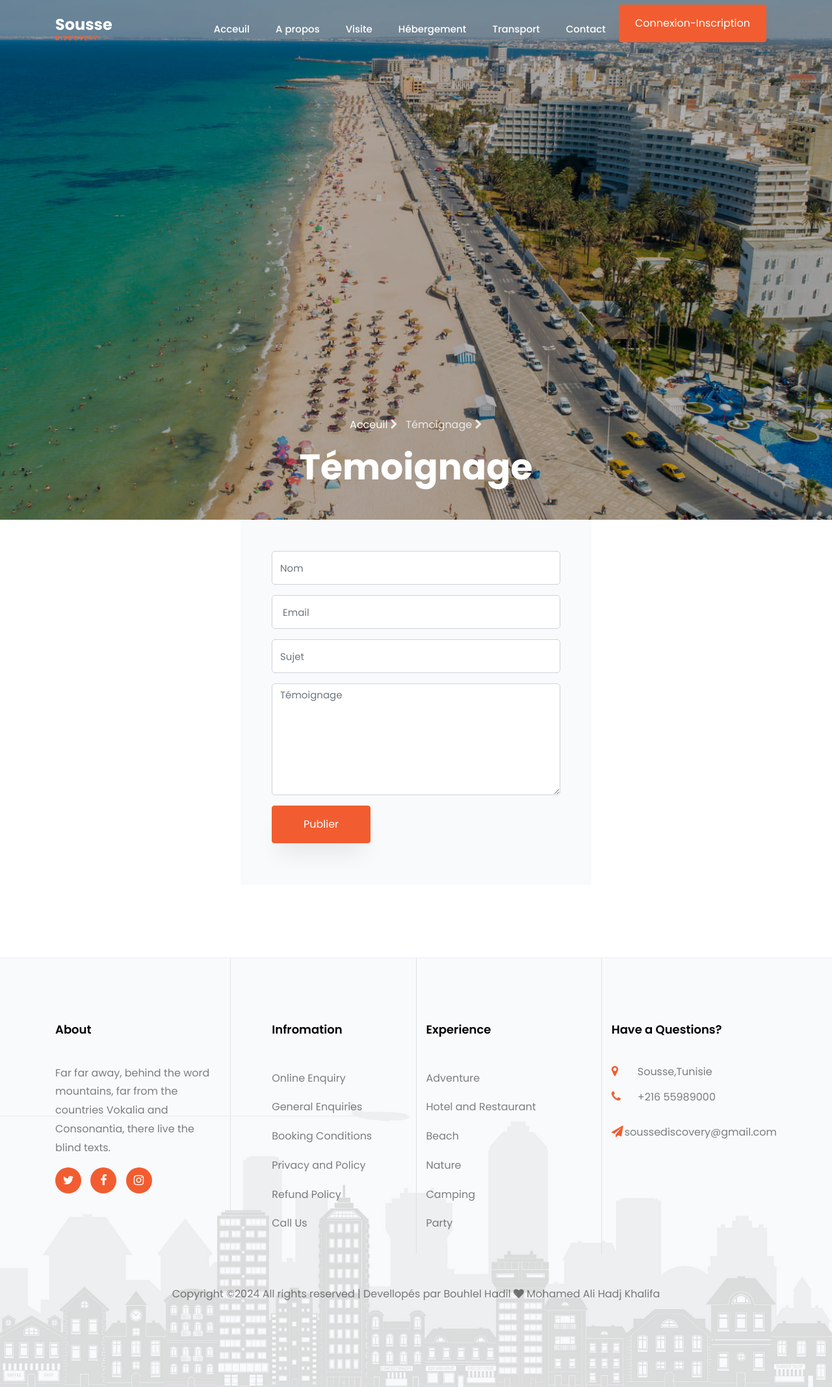
After one commit to hadilbl/SousseDiscovery, a PHP site: the page made by Témoignage.php in a window 1280 px wide. The commit adds this page. Shown: the whole page at 65% size. Run offline with PHP 8.4, Linux system fonts and the light colour scheme; some libraries are stand-ins or nearby versions; some web fonts are replaced.

Commit message:
ajoutation

```diff
--- /dev/null
+++ b/Témoignage.php
@@ -0,0 +1,50 @@
+<?php require_once('head.php'); ?>
+<?php require_once('navbar.php'); ?>
+<section class="hero-wrap hero-wrap-2 js-fullheight" style="background-image: url('images/sousse3.jpg');">
+  <div class="overlay"></div>
+  <div class="container">
+    <div class="row no-gutters slider-text js-fullheight align-items-end justify-content-center">
+      <div class="col-md-9 ftco-animate pb-5 text-center">
+        <p class="breadcrumbs"><span class="mr-2"><a href="index.html">Acceuil <i class="fa fa-chevron-right"></i></a></span> <span>Témoignage <i class="fa fa-chevron-right"></i></span></p>
+        <h1 class="mb-0 bread">Témoignage</h1>
+      </div>
+    </div>
+  </div>
+</section>
+<?php
+      $success = '<div class="alert alert-success" role="alert">' . "Opération terminée avec" . ' <strong>' . "succès" . '</strong>.</div>';
+      $danger = '<div class="alert alert-danger" role="alert"><strong>' . "Erreur" . '</strong> ' . "lors de la terminaison de cette opération." . '</div>';
+      if (isset($_POST['send'])) {
+        echo ($contactfct->create($_POST['nom'], $_POST['email'], $_POST['sujet'], $_POST['message'])) ? $success : $danger;
+      }
+    ?>
+<section class="ftco-section contact-section ftco-no-pt">
+  <div class="container">
+
+    <div class="row block-9 justify-content-center">
+      <div class="col-md-6 order-md-last d-flex">
+        <form action="#" method='post' class="bg-light p-5 contact-form">
+          <div class="form-group">
+            <input type="text" name='nom' class="form-control" required placeholder="Nom">
+          </div>
+          <div class="form-group">
+            <input type="email" name='email' class="form-control" required placeholder=" Email">
+          </div>
+          <div class="form-group">
+            <input type="text" name='sujet' class="form-control" required placeholder="Sujet">
+          </div>
+          <div class="form-group">
+            <textarea name="message" id="" cols="30" rows="7" required class="form-control" placeholder="Témoignage"></textarea>
+          </div>
+          <div class="form-group">
+            <button type="submit" name="send" class="btn btn-primary py-3 px-5">Publier</button>
+          </div>
+        </form>
+      </div>
+
+    </div>
+  </div>
+</section>
+
+<?php require_once('footer.php'); ?>
+<?php include('loader.php'); ?>
--- a/contact.php
+++ b/contact.php
@@ -66,10 +66,10 @@
       <div class="col-md-6 order-md-last d-flex">
         <form action="#" method='post' class="bg-light p-5 contact-form">
           <div class="form-group">
-            <input type="text" name='nom' class="form-control" required placeholder="votre nom">
+            <input type="text" name='nom' class="form-control" required placeholder="Nom">
           </div>
           <div class="form-group">
-            <input type="email" name='email' class="form-control" required placeholder=" Email">
+            <input type="email" name='email' class="form-control" required placeholder="Email">
           </div>
           <div class="form-group">
             <input type="text" name='sujet' class="form-control" required placeholder="Sujet">
--- a/index.php
+++ b/index.php
@@ -338,7 +338,7 @@ require_once('head.php');
 	<div class="container">
 		<div class="row justify-content-center">
 			<div class="col-md-12 text-center">
-				<div class="img" style="background-image: url(images/bg_2.jpg);">
+				<div class="img" style="background-image: url(images/sousse1.jpg);">
 					<div class="overlay"></div>
 					<h2>We Are Pacific A Travel Agency</h2>
 					<p>We can manage your dream building A small river named Duden flows by their place</p>
```
Also changed, not shown: propos.php (+4 -4 lines).
